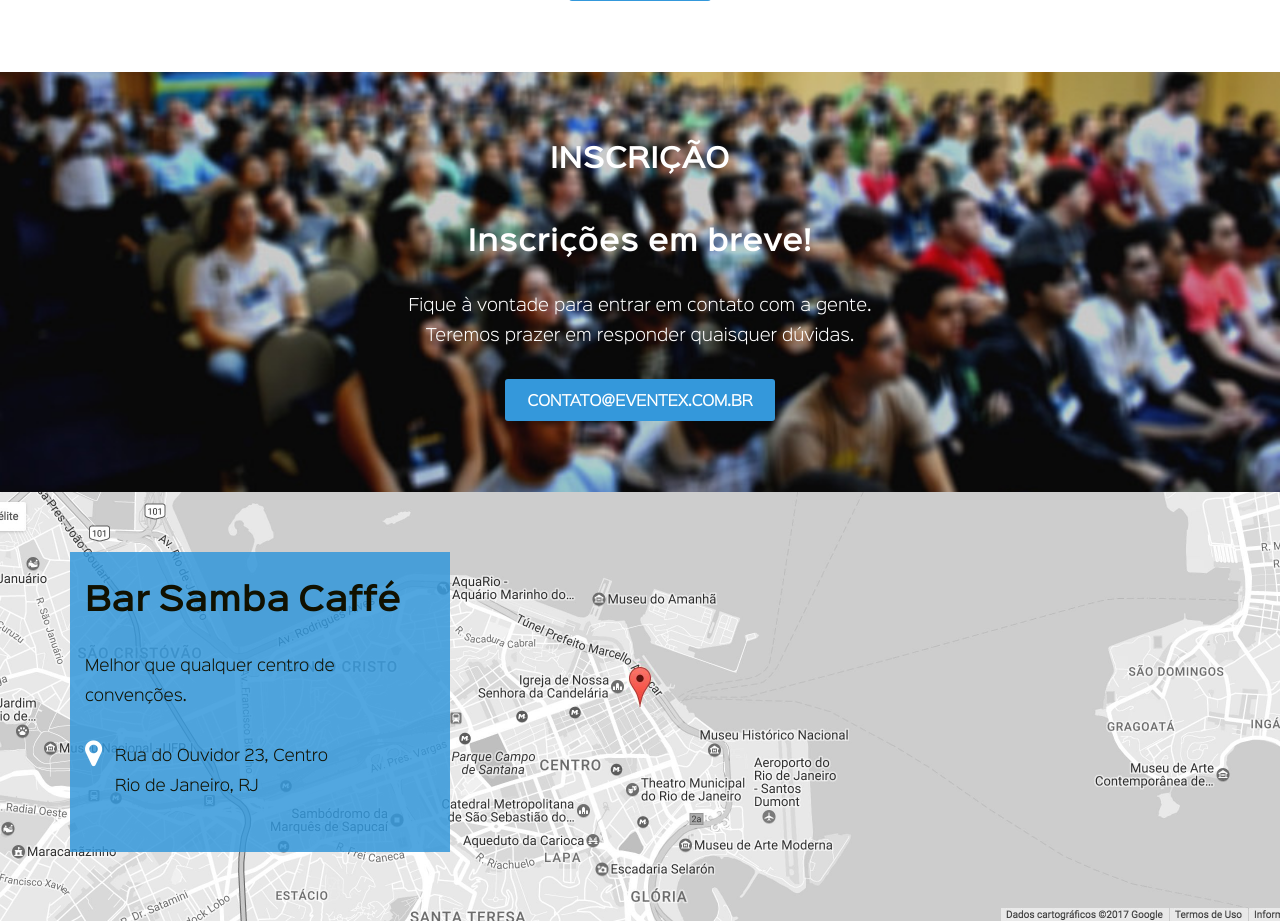
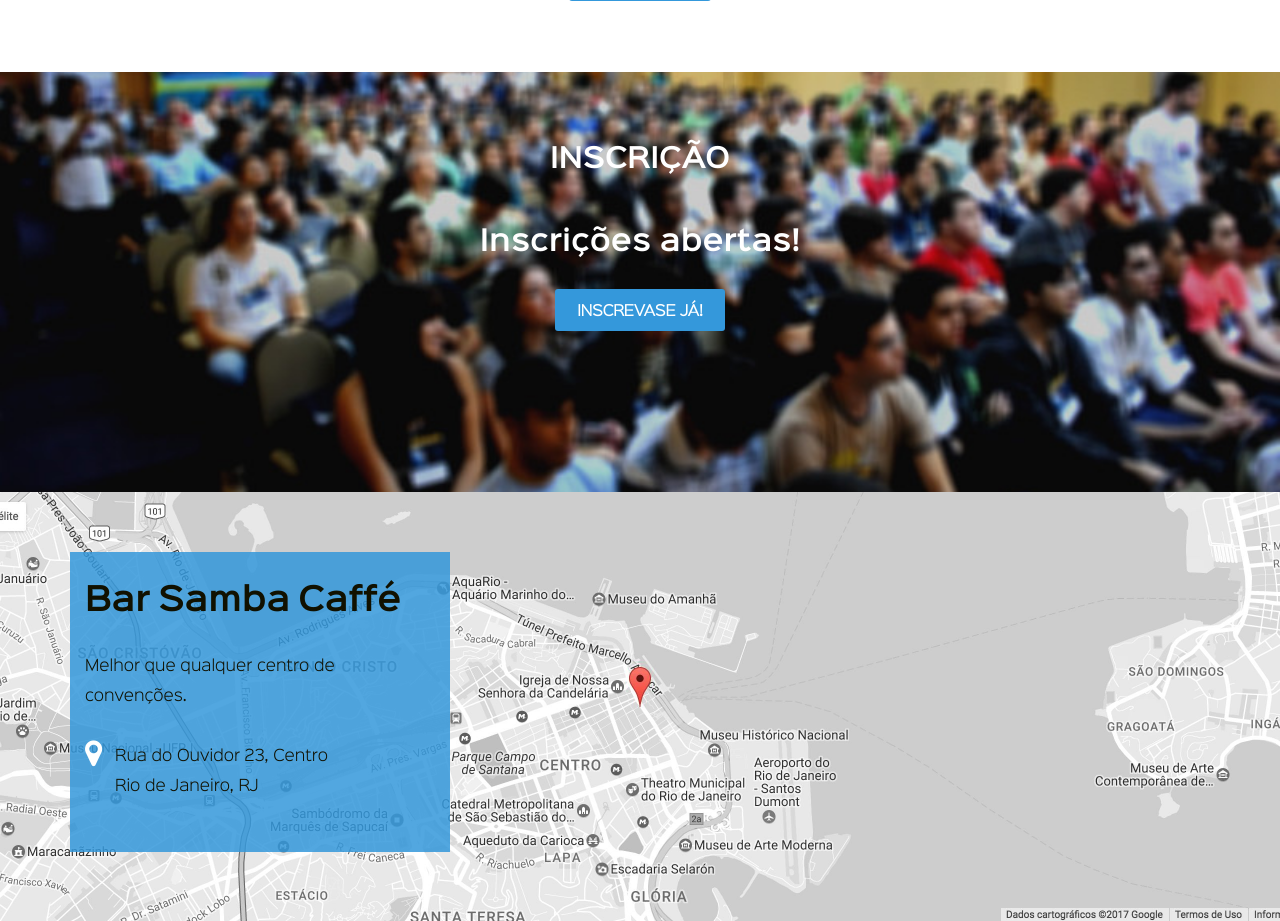
Before and after one commit to sergio-sousa/eventex, a Django app: page / in a window 1280 px wide. Shown: the part 1818-2739 px from the top of the page. Run offline with Django 3.2, Linux system fonts and the light colour scheme; some libraries are stand-ins or nearby versions.

Commit message:
Habilita inscricao

```diff
--- a/eventex/core/templates/index.html
+++ b/eventex/core/templates/index.html
@@ -109,9 +109,8 @@
             <div class="register row">
                 <div class="text-align-center row desktop-12 padding-top-2 min-h-14 container">
                 	<h2>Inscrição</h2>
-                	<h3>Inscrições em breve!</h3>
-                    <p>Fique à vontade para entrar em contato com a gente.<br>Teremos prazer em responder quaisquer dúvidas.</p>
-                	<a class="btn-basic btn-blue" href="mailto:contato@eventex.com.br">contato@eventex.com.br</a>
+                	<h3>Inscrições abertas!</h3>
+                    <a class="btn-basic btn-blue" href="/inscricao/">Inscrevase já!</a>
                 </div>
             </div>
         </section>
--- a/eventex/core/tests.py
+++ b/eventex/core/tests.py
@@ -12,3 +12,6 @@ class HomeTest(TestCase):
     def test_template(self):
         """must use index"""
         self.assertTemplateUsed(self.response, 'index.html')
+
+    def test_subscription_link(self):
+        self.assertContains(self.response, 'href="/inscricao/"')
```
Also changed, not shown: 1 other file.
